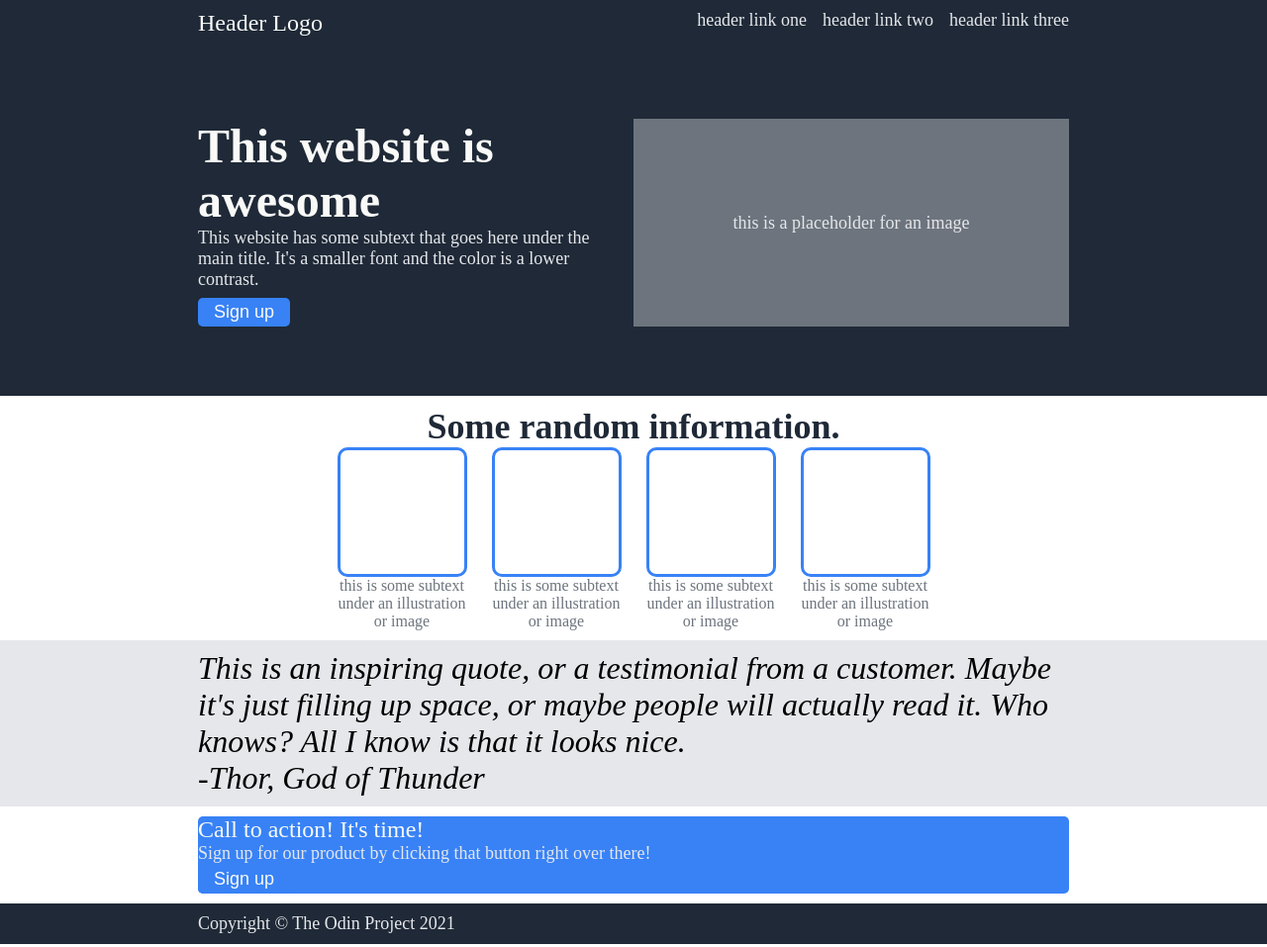
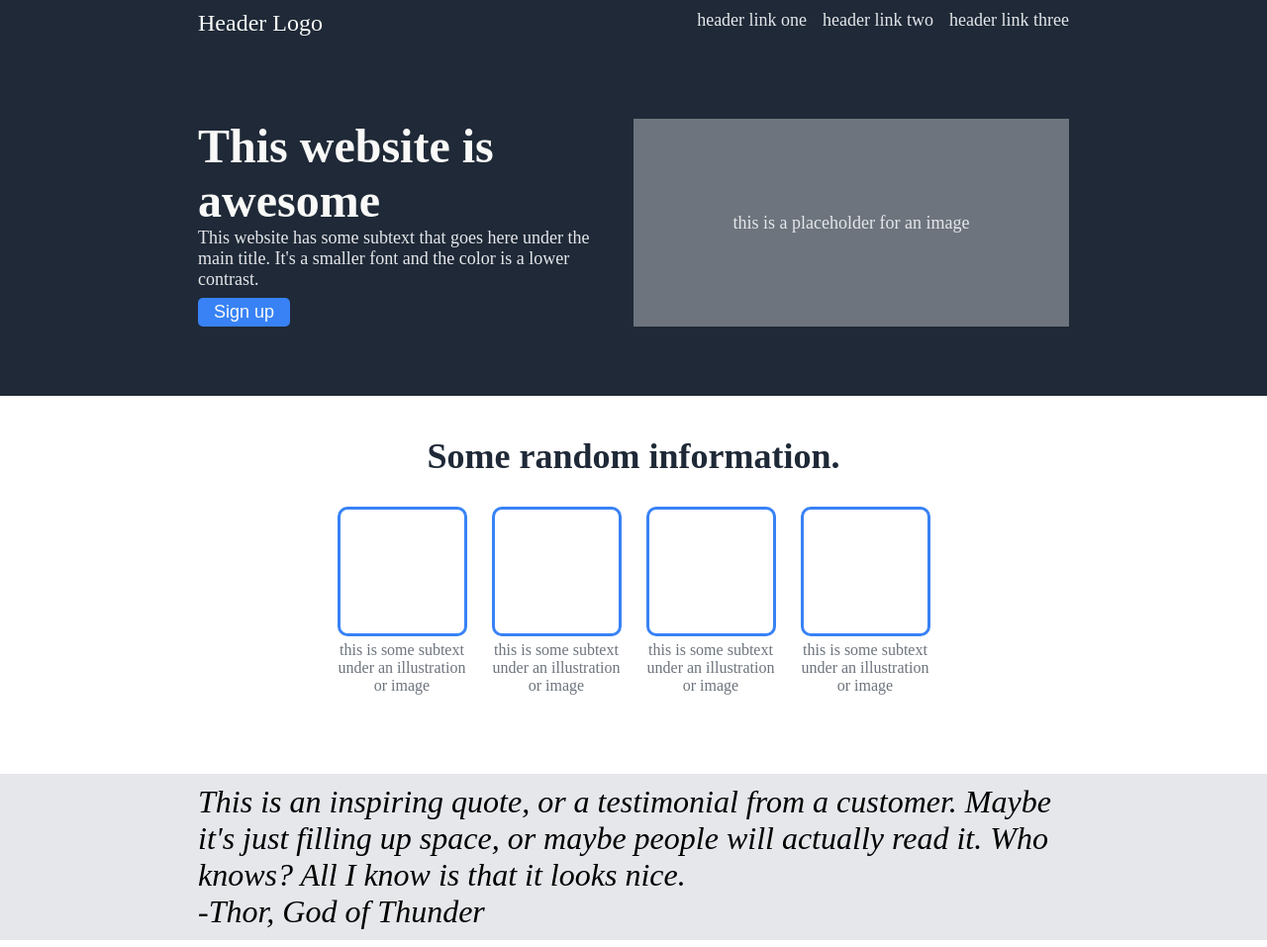
Before and after one commit to gavinv-m/landing-page, a plain HTML site: page index.html in a window 1280 px wide. Shown: the top 957 px of the page at 99% size. Drawn offline with Linux system fonts and the light colour scheme.

Commit message:
Increase margins of information section container, and containers within

```diff
--- a/style.css
+++ b/style.css
@@ -15,6 +15,7 @@ body {
     border-style: solid;
     border-width: medium;
     height: 125px;
+    margin-bottom: 5px;
     width: 125px;
 }
 
@@ -100,6 +101,7 @@ button,
     display: flex;
     gap: 25px;
     justify-content: center;
+    margin-bottom: 70px;
 }
 
 .images-subtext-container {
@@ -113,6 +115,8 @@ button,
     color: #1f2937;
     font-size: 36px;
     font-weight: bolder;
+    margin-top: 30px;
+    margin-bottom: 30px;
     text-align: center;
 }
 
```
